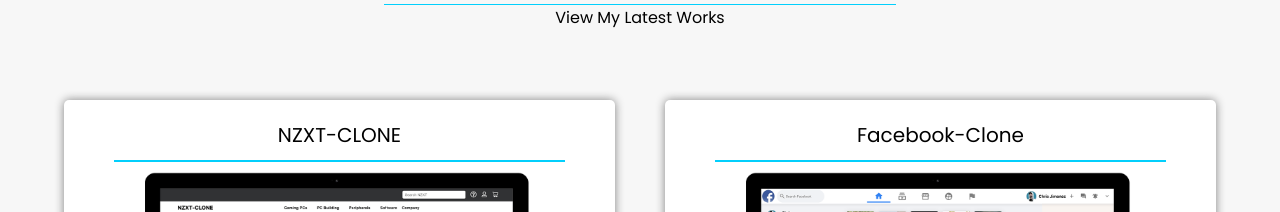
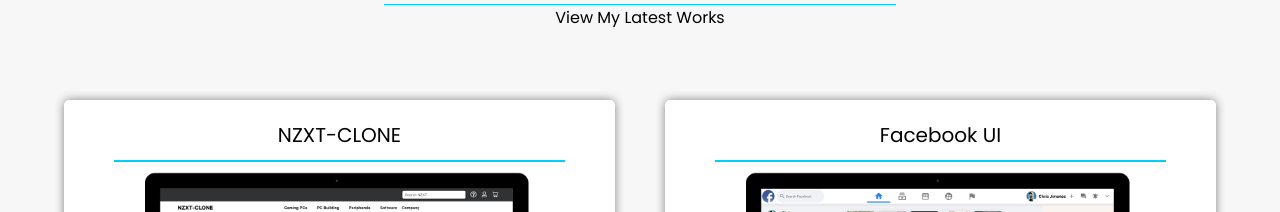
Before and after one commit to CJimenez-O/portfolio, a React (Create React App) app: page / in a window 1280 px wide. Shown: the part 2180-2392 px from the top of the page. Built offline with nearby package versions, Linux system fonts and the light colour scheme.

Commit message:
changed Facebook project title

```diff
--- a/src/componenets/Porjects.js
+++ b/src/componenets/Porjects.js
@@ -21,7 +21,7 @@ function Porjects() {
 				/>
 				<ProjectCard
 					image={window.location.origin + "/imgs/fb-mockup.png"}
-					title="Facebook-Clone"
+					title="Facebook UI"
 					info="Cloned Facebooks web app. I implimented firebase to create the feed functionality I gathered the values inputed and store them into firebases database. Then retrieved the data render the posts in chronological order. "
 					repo="https://github.com/CJimenez-O/facebook-clone"
 					link="https://facebook-clone-project.netlify.app/"
```
